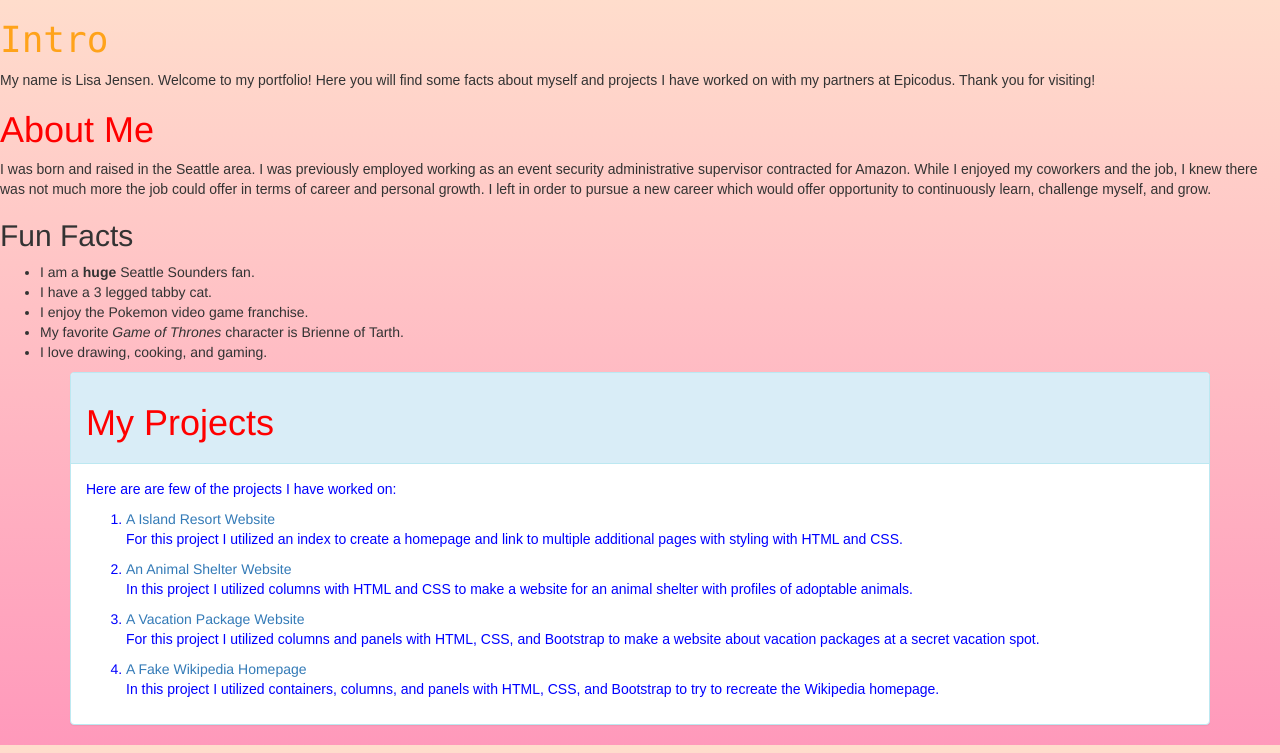
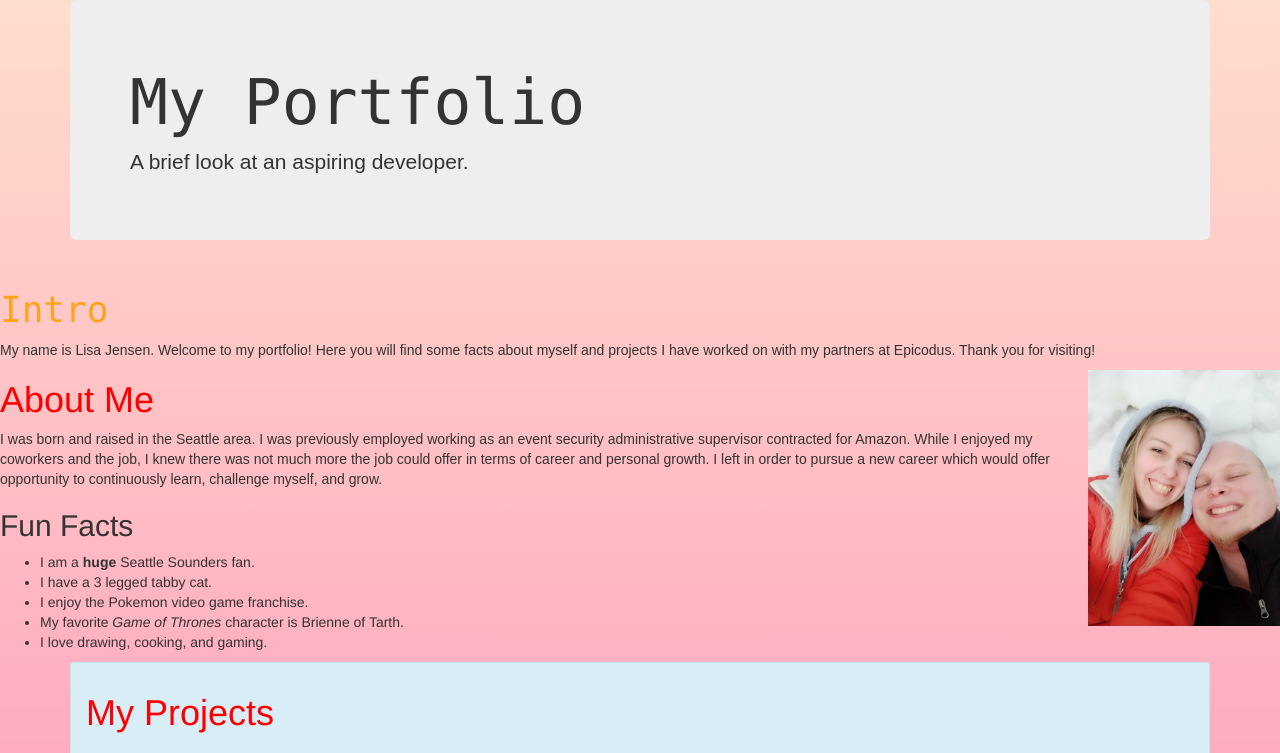
Before and after one commit to LisaMJensen/my-portfolio, a plain HTML site: page Index.html in a window 1280 px wide. Shown: the top 753 px of the page. Drawn offline with Linux system fonts and the light colour scheme.

Commit message:
Add img directory, add image

```diff
--- a/Index.html
+++ b/Index.html
@@ -6,8 +6,17 @@
     <title>My Portfolio</title>
   <head>
   <body>
-    <h1 class="intro">Intro</h1>
+    <div class="container">
+      <div class="jumbotron">
+        <h1>My Portfolio</h1>
+        <p>A brief look at an aspiring developer.</p>
+      </div>
+    </div>
+    <div class="intro">
+    <h1 class="intro-title">Intro</h1>
     <p>My name is Lisa Jensen. Welcome to my portfolio! Here you will find some facts about myself and projects I have worked on with my partners at Epicodus. Thank you for visiting!</p>
+    <img id="igloo" src="img/igloo.jpg" alt="Lisa smiling with her boyfriend in an igloo.">
+    </div>
 
     <h1>About Me</h1>
     <!-- IMAGE GOES HERE -->
--- a/css/styles.css
+++ b/css/styles.css
@@ -1,5 +1,6 @@
 body {
 background-image:linear-gradient(#ffddcc , #ff99bb);
+background-size: cover;
 }
 
 h1 {
@@ -10,11 +11,21 @@ p {
   font-family: arial;
 }
 
-.intro {
+.intro-title {
   color: #ffa31a;
   font-family: monaco, monospace;
+}
+#igloo {
+  width: 15%;
+  height: auto;
+  float: right;
 }
 
 .panel-body {
   color: blue;
 }
+
+.jumbotron {
+  font-family: monaco, monospace;
+
+}
```
Also changed, not shown: img/igloo.jpg (added).
